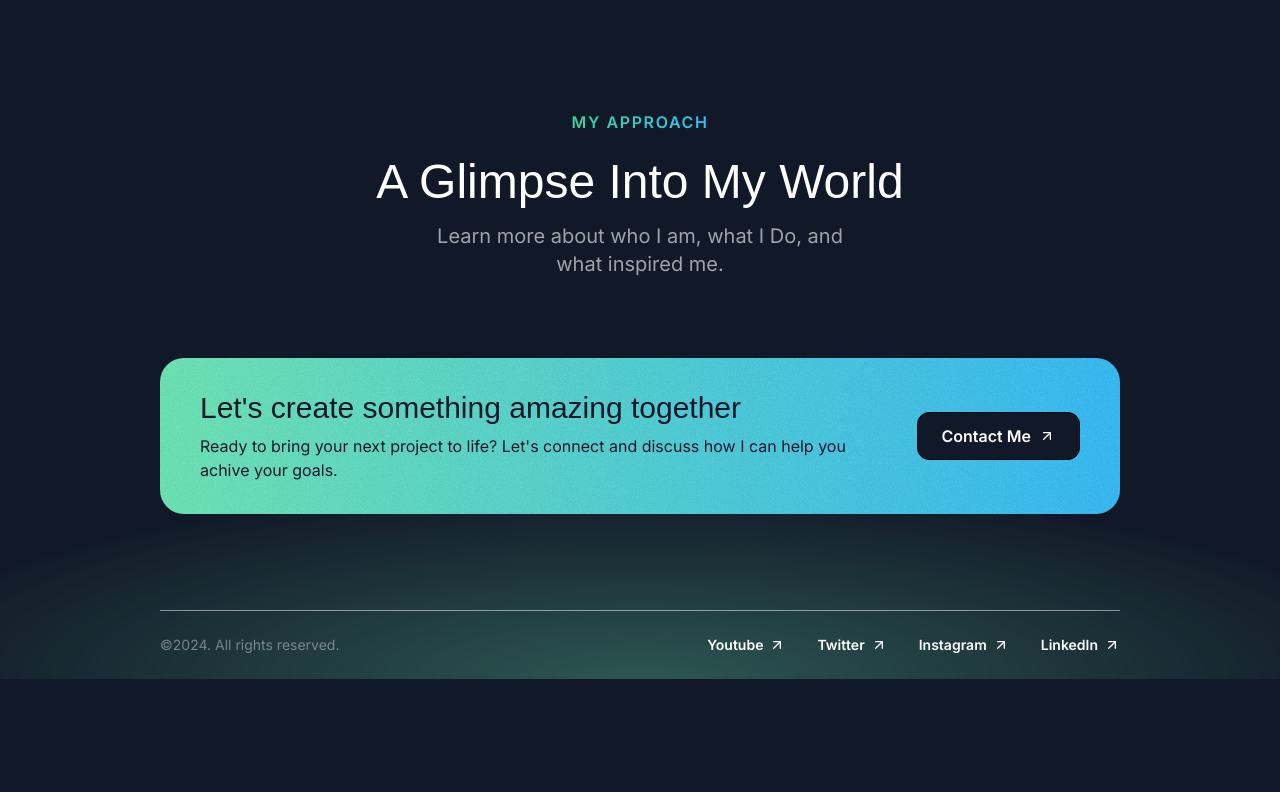
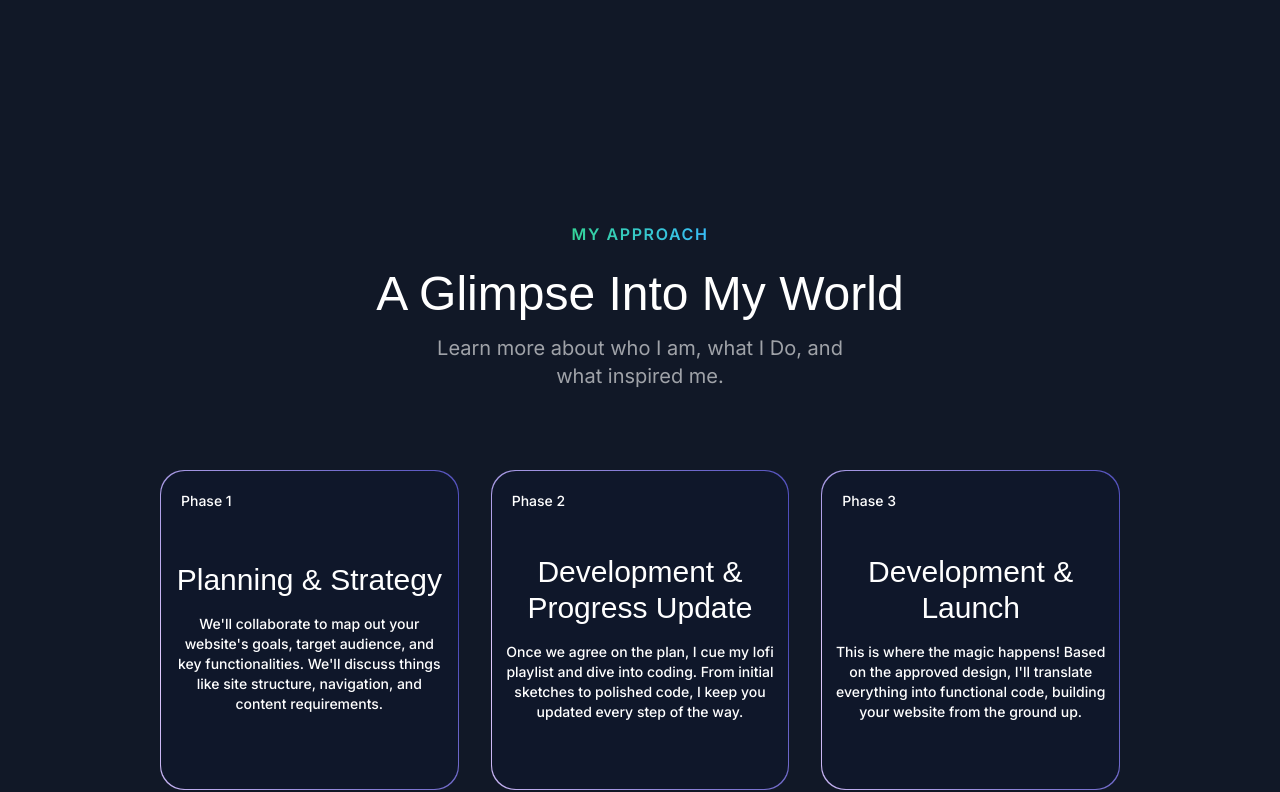
Before and after one commit to MukulJoshi6312/MukulsPortfolio, a Next.js app: page / in a window 1280 px wide. Shown: the part 6121-6913 px from the top of the page. Before the commit the page ends 6800 px from the top, so only its background shows below. Built offline with nearby package versions, Linux system fonts and the light colour scheme; a web font is replaced by a local one.

Commit message:
development branch complete the my approach phase

```diff
--- a/src/sections/MyApproach.tsx
+++ b/src/sections/MyApproach.tsx
@@ -1,15 +1,89 @@
+import Card from '@/components/Card'
 import SectionHeader from '@/components/SectionHeader'
 import React from 'react'
 
 const MyApproach = () => {
+
+
+  const myApproachList  = [
+
+    {
+      id:1,
+      phase:"Phase 1",
+      title:"Planning & Strategy",
+      desciption:"We'll collaborate to map out your website's goals, target audience, and key functionalities. We'll discuss things like site structure, navigation, and content requirements."
+    },
+    {
+      id:2,
+      phase:"Phase 2",
+      title:"Development & Progress Update",
+      desciption:"Once we agree on the plan, I cue my lofi playlist and dive into coding. From initial sketches to polished code, I keep you updated every step of the way."
+    },
+    {
+      id:3,
+      phase:"Phase 3",
+      title:"Development & Launch",
+      desciption:"This is where the magic happens! Based on the approved design, I'll translate everything into functional code, building your website from the ground up."
+    }
+
+  ]
+
+
   return (
-    <div>
+    <div className='py-20 lg:py-28'>
       <div className="container">
-      <SectionHeader
+        <SectionHeader
           title="My Approach"
           eyebrow="A Glimpse Into My World"
           description="Learn more about who I am, what I Do, and what inspired me."
         />
+        <div className="mt-20 flex flex-col gap-8">
+          <div className='grid grid-cols-1 gap-8 md:grid-cols-5 lg:grid-cols-3'>
+
+        {
+          myApproachList.map((approach)=>(
+
+
+          <div className='col-span-1' key={approach.id}>
+            <div className="relative h-[320px] overflow-hidden rounded-3xl p-[1px] focus:outline-none focus:ring-2 focus:ring-slate-400 focus:ring-offset-2 focus:ring-offset-slate-50">
+                <div className="absolute inset-[-1000%] animate-[spin_2s_linear_infinite] bg-[conic-gradient(from_90deg_at_50%_50%,#E2CBFF_0%,#393BB2_50%,#E2CBFF_100%)]" />
+                <div className="inline-flex flex-col h-full w-full cursor-pointer items-center justify-center rounded-3xl bg-slate-900 px-3 py-1 text-sm font-medium text-white backdrop-blur-3xl hover:bg-gradient-to-r from-emerald-400 to-sky-300 hover:text-gray-900 transition-all duration-700">
+                  <h3 className='text-3xl font-serif py-4 text-center'>{approach.title}</h3>
+                  <p className='text-sm text-center'>{approach.desciption}</p>
+                  <div
+                  className='absolute top-5 left-5'>
+                    {approach.phase}
+                </div>
+                </div>
+
+              </div>
+            </div>
+            ))
+            }
+
+
+{/*
+            <div className='col-span-1'>
+            <div className="relative h-[320px]  overflow-hidden rounded-3xl p-[1px] focus:outline-none focus:ring-2 focus:ring-slate-400 focus:ring-offset-2 focus:ring-offset-slate-50">
+                <div className="absolute inset-[-1000%] animate-[spin_2s_linear_infinite] bg-[conic-gradient(from_90deg_at_50%_50%,#E2CBFF_0%,#393BB2_50%,#E2CBFF_100%)]" />
+                <div className="inline-flex h-full w-full cursor-pointer items-center justify-center rounded-3xl bg-slate-900 px-3 py-1 text-sm font-medium text-white backdrop-blur-3xl">
+                  Border Magic
+                </div>
+              </div>
+            </div> */}
+
+            {/* <div className='col-span-1'>
+            <div className="relative h-[320px] overflow-hidden rounded-3xl p-[1px] focus:outline-none focus:ring-2 focus:ring-slate-400 focus:ring-offset-2 focus:ring-offset-slate-50">
+                <div className="absolute inset-[-1000%] animate-[spin_2s_linear_infinite] bg-[conic-gradient(from_90deg_at_50%_50%,#E2CBFF_0%,#393BB2_50%,#E2CBFF_100%)]" />
+                <div className="inline-flex h-full w-full cursor-pointer items-center justify-center rounded-3xl bg-slate-900 px-3 py-1 text-sm font-medium text-white backdrop-blur-3xl">
+                  Border Magic
+                </div>
+              </div>
+            </div> */}
+
+
+          </div>
+        </div>
       </div>
     </div>
   )
```
